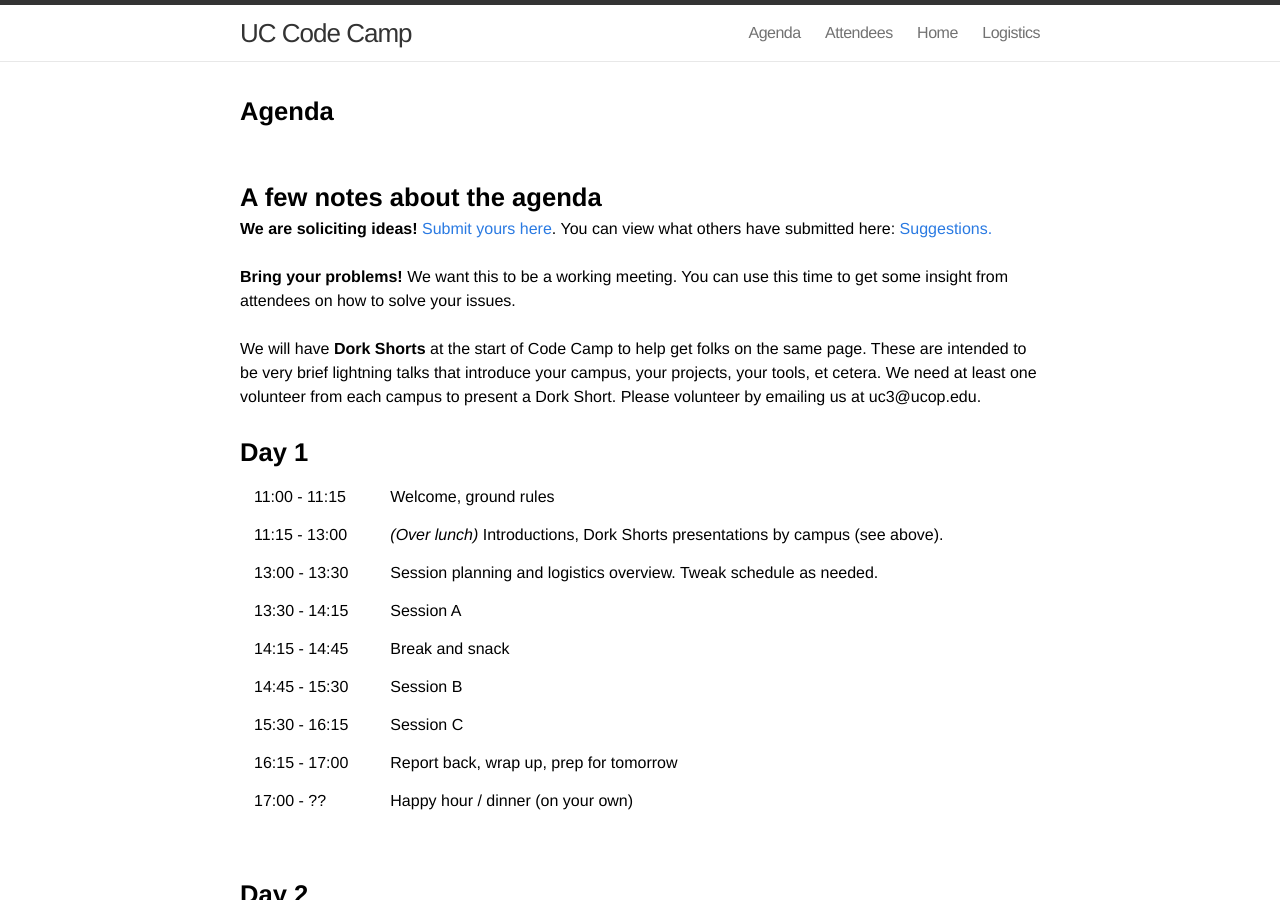
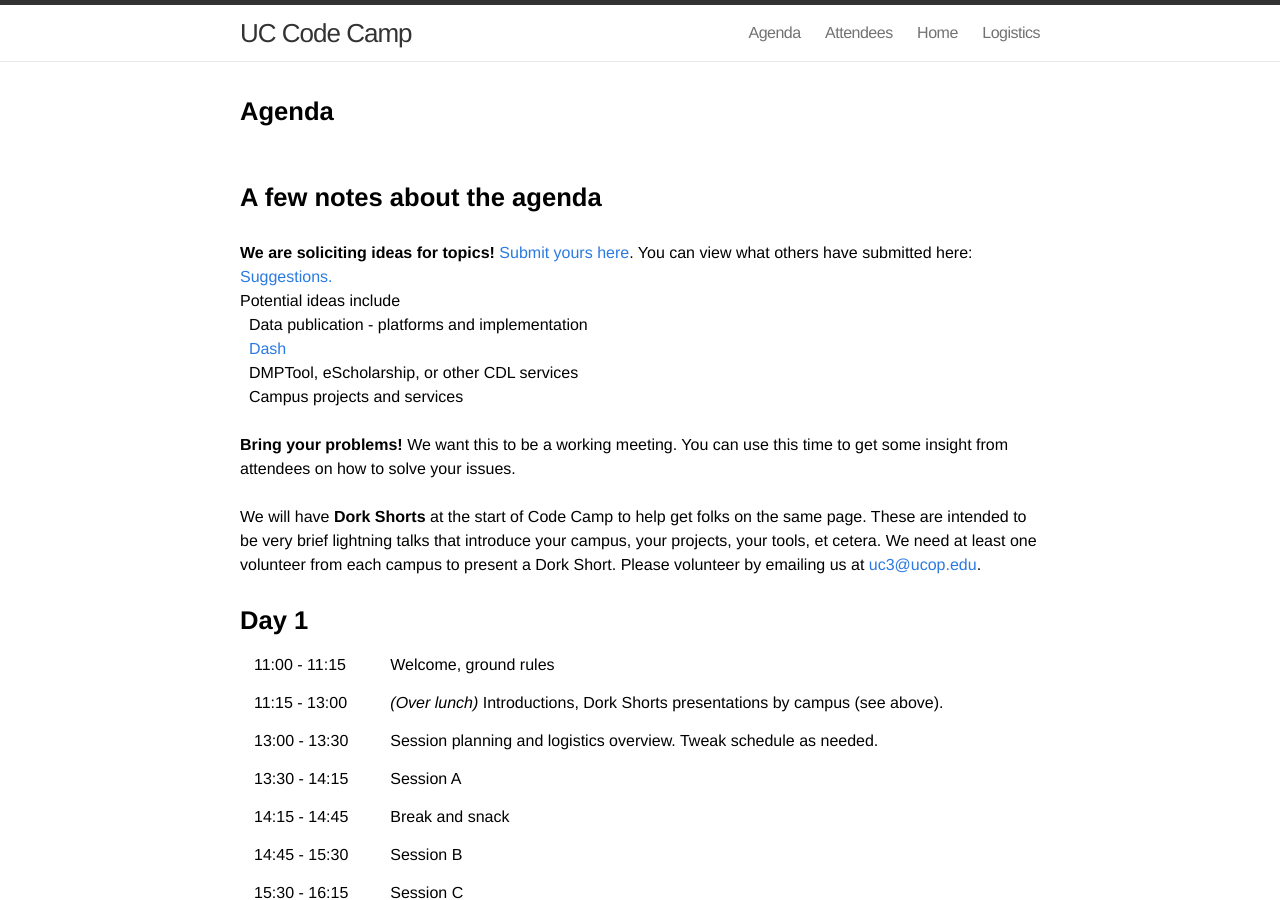
Before and after one commit to CDLUC3/UC-code-camp, a Jekyll site: the page built from agenda.md, in a window 1280 px wide and 900 px high. Built offline with Jekyll 4.4.1, drawn with Linux system fonts in a browser that asks for light colours; Markdown is read by kramdown in place of the engine named in the settings.

Commit message:
adding potential ideas to agenda

```diff
--- a/agenda.md
+++ b/agenda.md
@@ -8,15 +8,21 @@ permalink: /agenda/
 
 # A few notes about the agenda
 
-**We are soliciting ideas!** [Submit yours here](https://docs.google.com/forms/d/1rsF44qf3qaOp6LqRSVTOBW-LUyPSL50Tg4ywmHjzBMI/viewform?usp=send_form). You can view what others have submitted here: [Suggestions.](https://docs.google.com/spreadsheet/ccc?key=0Agq_OgwoRF1AdDBqb0VlRkNxNGktSWVtSUtFMWxsLVE&usp=sharing)
+<br>
 
+**We are soliciting ideas for topics!** [Submit yours here](https://docs.google.com/forms/d/1rsF44qf3qaOp6LqRSVTOBW-LUyPSL50Tg4ywmHjzBMI/viewform?usp=send_form). You can view what others have submitted here: [Suggestions.](https://docs.google.com/spreadsheet/ccc?key=0Agq_OgwoRF1AdDBqb0VlRkNxNGktSWVtSUtFMWxsLVE&usp=sharing) <br>
+Potential ideas include<br>
+&nbsp;&nbsp;Data publication - platforms and implementation<br>
+&nbsp;&nbsp;[Dash](https://github.com/CDLUC3/dash/wiki)<br>
+&nbsp;&nbsp;DMPTool, eScholarship, or other CDL services<br>
+&nbsp;&nbsp;Campus projects and services<br>
 <br>
 
 **Bring your problems!** We want this to be a working meeting. You can use this time to get some insight from attendees on how to solve your issues.
 
 <br>
 
-We will have **Dork Shorts** at the start of Code Camp to help get folks on the same page. These are intended to be very brief lightning talks that introduce your campus, your projects, your tools, et cetera. We need at least one volunteer from each campus to present a Dork Short. Please volunteer by emailing us at uc3@ucop.edu.
+We will have **Dork Shorts** at the start of Code Camp to help get folks on the same page. These are intended to be very brief lightning talks that introduce your campus, your projects, your tools, et cetera. We need at least one volunteer from each campus to present a Dork Short. Please volunteer by emailing us at [uc3@ucop.edu](mailto:uc3@ucop.edu).
 
 
 <br>
@@ -34,7 +40,7 @@ We will have **Dork Shorts** at the start of Code Camp to help get folks on the
 	<td>	11:15 - 13:00	</td>
 	<td>	</td>
 	<td>	</td>
-	<td>	<em>(Over lunch)</em> Introductions, Dork Shorts presentations by campus (see above). </td>
+	<td>	<em>(Over lunch)</em>  Introductions, Dork Shorts presentations by campus (see above). </td>
 </tr>
 <tr>
 	<td>	13:00 - 13:30 	</td>
```
